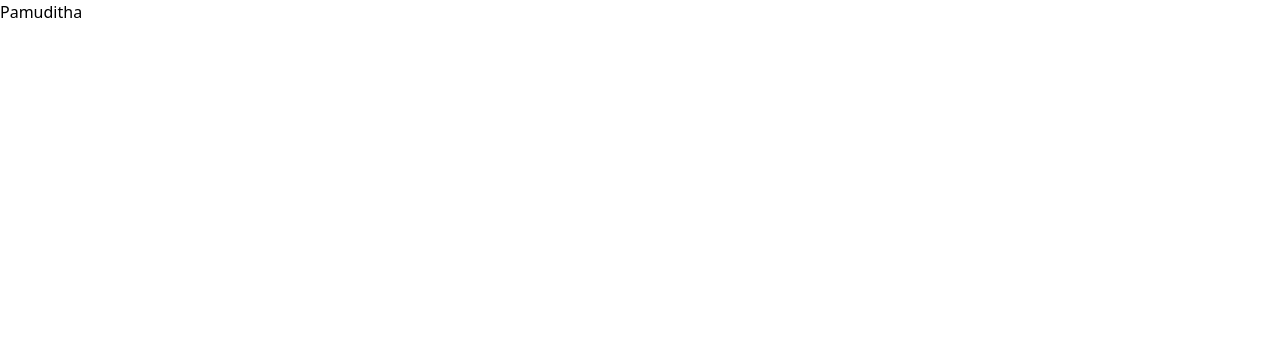
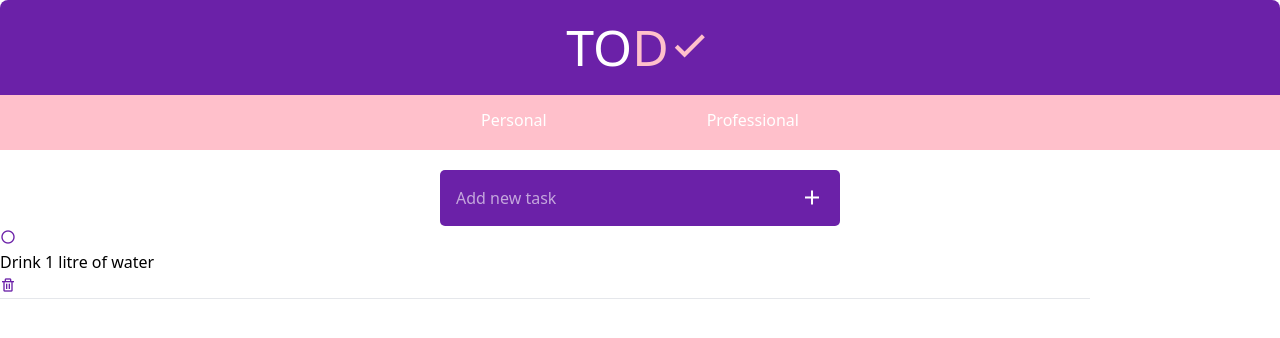
Before and after one commit to MGPMalhan/TODO-List, a React (Vite) app: page / in a window 1280 px wide. Shown: the top 338 px of the page. Built offline with nearby package versions, Linux system fonts and the light colour scheme.

Commit message:
Add task bar done

```diff
--- a/index.html
+++ b/index.html
@@ -4,6 +4,11 @@
     <meta charset="UTF-8" />
     <link rel="icon" type="image/svg+xml" href="/vite.svg" />
     <meta name="viewport" content="width=device-width, initial-scale=1.0" />
+    <link
+      href="https://cdn.jsdelivr.net/npm/boxicons@2.0.9/css/boxicons.min.css"
+      rel="stylesheet"
+    />
+
     <title>TODO-App</title>
   </head>
   <body>
--- a/package.json
+++ b/package.json
@@ -10,6 +10,7 @@
     "preview": "vite preview"
   },
   "dependencies": {
+    "boxicons": "^2.1.4",
     "react": "^18.3.1",
     "react-dom": "^18.3.1"
   },
--- a/src/App.jsx
+++ b/src/App.jsx
@@ -1,9 +1,11 @@
 import React from "react";
+import "./index.css"; // Ensure this path is correct
+import Todo from "./components/Todo";
 
 const App = () => {
   return (
-    <div>
-      <h1>Pamuditha</h1>
+    <div className='bg-black grid  min-h-screen'>
+      <Todo />
     </div>
   );
 };
--- /dev/null
+++ b/src/components/Todo.jsx
@@ -0,0 +1,37 @@
+import React from "react";
+import TodoItems from "./TodoItems";
+
+const Todo = () => {
+  return (
+    <div className='bg-rose-100 place-self-center w-11/12 max-w-md flex flex-col p- min-h-[600px] rounded-lg'>
+      <div className='todo'>
+        <h1>
+          <span className='to'>TO</span>
+          <span className='do'>
+            D<i className='bx bx-check'></i> {/* Check icon next to "D" */}
+          </span>
+        </h1>
+      </div>
+
+      <div className='groups'>
+        <div className='Personal'>
+          <h3>Personal</h3>
+        </div>
+
+        <div className='Professional'>
+          <h3>Professional</h3>
+        </div>
+      </div>
+      <div className='input-box'>
+        <input type='text' placeholder='Add new task' className='input' />
+        <i className='bx bx-plus'></i>
+      </div>
+
+      <div>
+        <TodoItems />
+      </div>
+    </div>
+  );
+};
+
+export default Todo;
--- /dev/null
+++ b/src/components/TodoItems.jsx
@@ -0,0 +1,27 @@
+import React from "react";
+
+const TodoItems = () => {
+  return (
+    <div className='flex flex-col items-start m-3 mt-5 gap-2'>
+      <div className='flex items-center w-full'>
+        <i
+          className='bx bx-circle w-7 text-3xl ml-2 cursor-pointer'
+          style={{ color: "#6b21a8" }}
+        ></i>
+        <p className='text-purple-custom text-[16px] ml-3'>
+          Drink 1 litre of water
+        </p>
+        <i
+          className='bx bx-trash ml-auto mr-4 cursor-pointer text-2xl'
+          style={{ color: "#6b21a8" }}
+        ></i>
+      </div>
+      <hr
+        className='border-t-2 border-purple-700 mt-1 mx-auto'
+        style={{ width: "calc(82% + 40px)" }}
+      />
+    </div>
+  );
+};
+
+export default TodoItems;
--- a/src/index.css
+++ b/src/index.css
@@ -1,3 +1,81 @@
 @tailwind base;
 @tailwind components;
 @tailwind utilities;
+
+.todo {
+  background-color: #6b21a8; /* Purple background */
+  text-align: center;
+  padding: 10px;
+  border-top-left-radius: 8px; /* Adjust the value as needed */
+  border-top-right-radius: 8px; /* Adjust the value as needed */
+}
+
+.todo .to {
+  color: white;
+  font-size: 50px;
+}
+
+.todo .do {
+  color: pink;
+  font-size: 50px;
+}
+
+.todo .do i {
+  margin-left: -5px;
+}
+
+.groups {
+  background-color: pink;
+  color: white;
+  display: flex;
+  justify-content: center;
+  align-items: center;
+}
+
+.groups > div {
+  margin: 13px 80px; /* Adjust the spacing between divs if needed */
+  text-align: center;
+  font-weight: 500;
+  position: relative;
+  padding-bottom: 5px; /* Space for the underline */
+  cursor: pointer; /* Change cursor to pointer for click effect */
+  transition: color 0.3s ease; /* Smooth transition for text color */
+}
+
+.input-box {
+  display: flex;
+  align-items: center;
+  justify-content: center;
+  background-color: #6b21a8;
+  padding: 8px;
+  border-radius: 5px;
+  margin: 20px auto 0; /* Center horizontally */
+  width: 400px; /* Set a specific width */
+}
+
+.input {
+  flex: 1;
+  padding: 8px;
+  border: none;
+  outline: none;
+  background-color: transparent;
+  color: white;
+  font-size: 16px;
+  width: 100%; /* Ensure input takes full width of the parent */
+}
+
+.input::placeholder {
+  color: white;
+  opacity: 0.6;
+}
+
+.bx-plus {
+  color: white;
+  cursor: pointer;
+  font-size: 24px;
+  padding: 8px;
+}
+
+.bx-plus:hover {
+  color: #ddd;
+}
```
Also changed, not shown: 1 other file (tests, documents, lock files or other folders).
